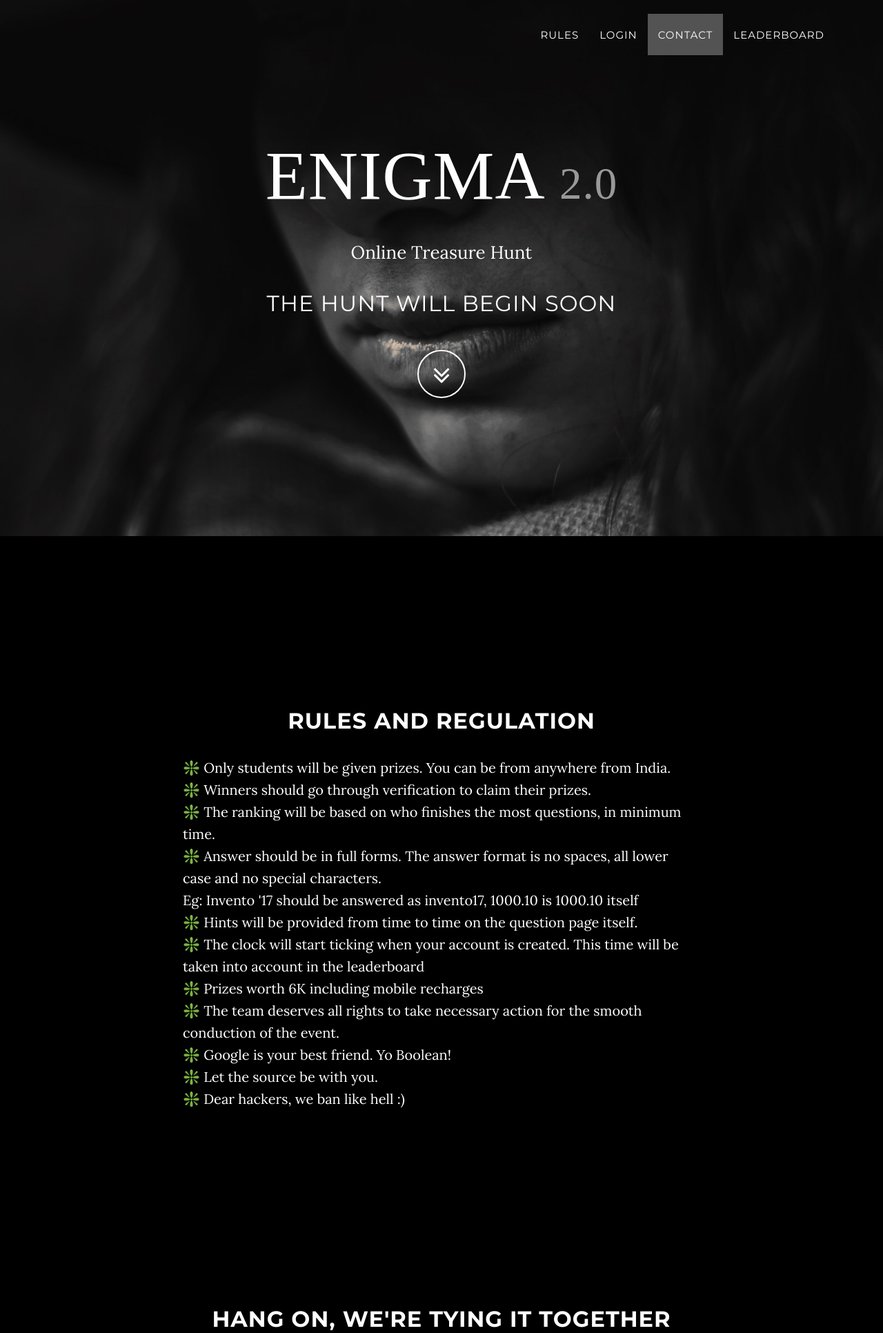
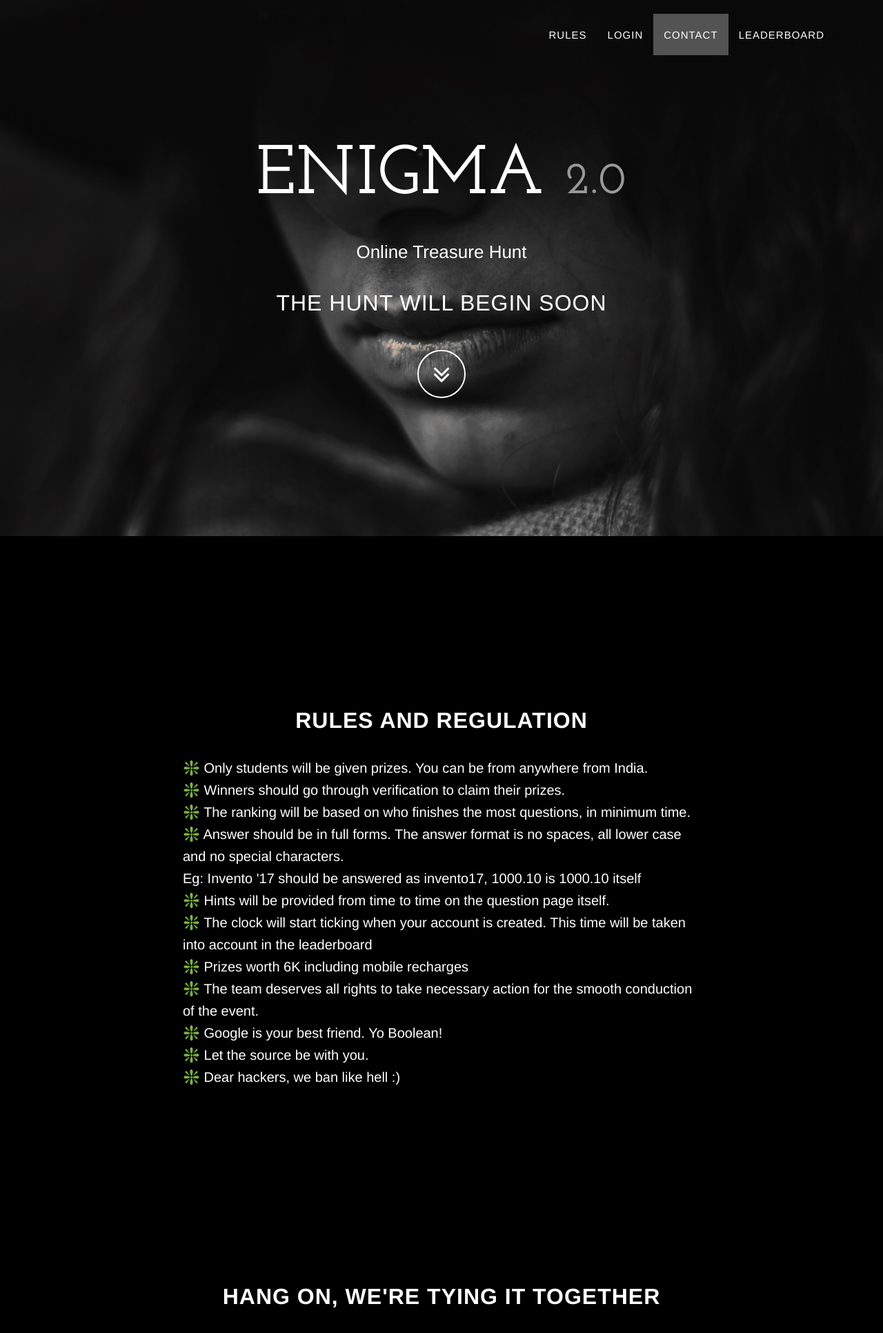
Before and after one commit to biswaz/Enigma, a Django app: page / in a window 1280 px wide. Shown: the top 1932 px of the page at 69% size. Run offline with Django 3.2, Linux system fonts and the light colour scheme; some libraries are stand-ins or nearby versions.

Commit message:
added new font

```diff
--- a/enigma/static/css/home.css
+++ b/enigma/static/css/home.css
@@ -1,5 +1,5 @@
 .brand-heading{
-  font-family: 'Roboto Slab', serif;
+  font-family: 'Josefin Slab', serif;
   font-weight: normal;
 }
 
--- a/enigma/templates/home.html
+++ b/enigma/templates/home.html
@@ -35,9 +35,9 @@
 <!-- Custom Fonts -->
 
 <link href="{% static 'vendor/font-awesome/css/font-awesome.min.css' %}" rel="stylesheet" type="text/css">
-<link href="https://fonts.googleapis.com/css?family=Lora:400,700,400italic,700italic" rel="stylesheet" type="text/css">
-<link href="https://fonts.googleapis.com/css?family=Montserrat:400,700" rel="stylesheet" type="text/css">
-
+<link href="https://fonts.googleapis.com/css?family=Josefin+Slab:600" rel="stylesheet">
+<!-- <link href="https://fonts.googleapis.com/css?family=Lora:400,700,400italic,700italic" rel="stylesheet" type="text/css">
+<link href="https://fonts.googleapis.com/css?family=Montserrat:400,700" rel="stylesheet" type="text/css"> -->
 
 </head>
 
```
